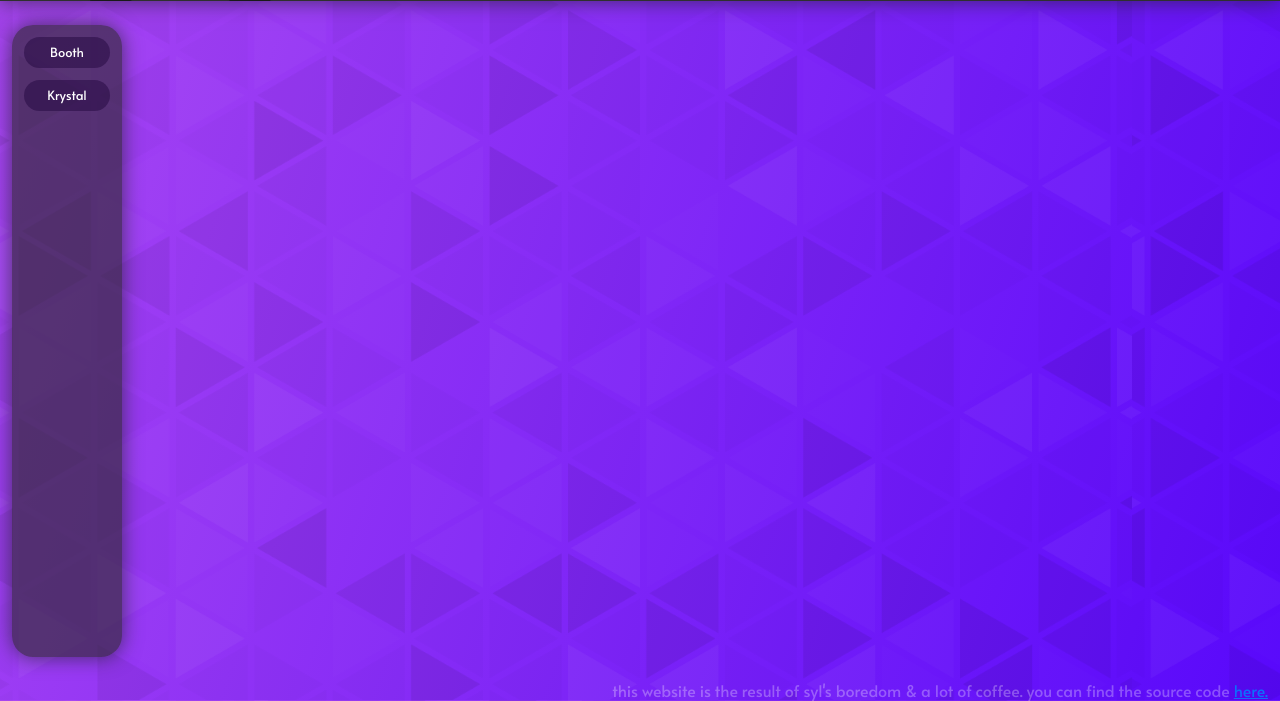
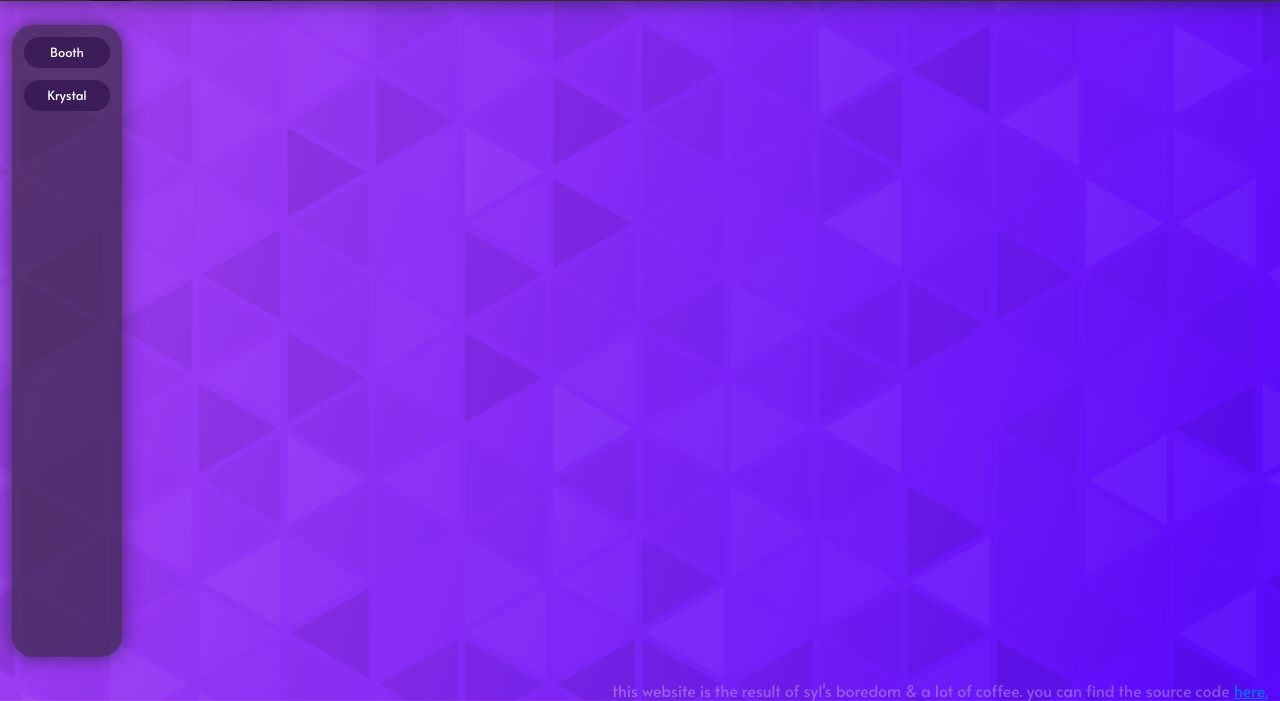
Before and after one commit to sylviiu/joeypixel-gallery, a website: page html/export/index.html in a window 1280 px wide. Shown: the part 100-801 px from the top of the page. Drawn offline with nearby package versions, Linux system fonts and the light colour scheme; no server answers.

Commit message:
cover instead lol

```diff
--- a/html/export/index.html
+++ b/html/export/index.html
@@ -1,5 +1,5 @@
 <!DOCTYPE html>
-<html lang="en" style="background: url(&quot;assets/img/pattern.png&quot;), linear-gradient(109deg, rgb(170,71,242), rgb(88, 8, 251));height: 100vh;background-size: contain, auto;">
+<html lang="en" style="background: url(&quot;assets/img/pattern.png&quot;), linear-gradient(109deg, rgb(170,71,242), rgb(88, 8, 251));height: 100vh;background-size: cover, auto;">
 
 <head>
     <meta charset="utf-8">
```
Also changed, not shown: 1 other file.
